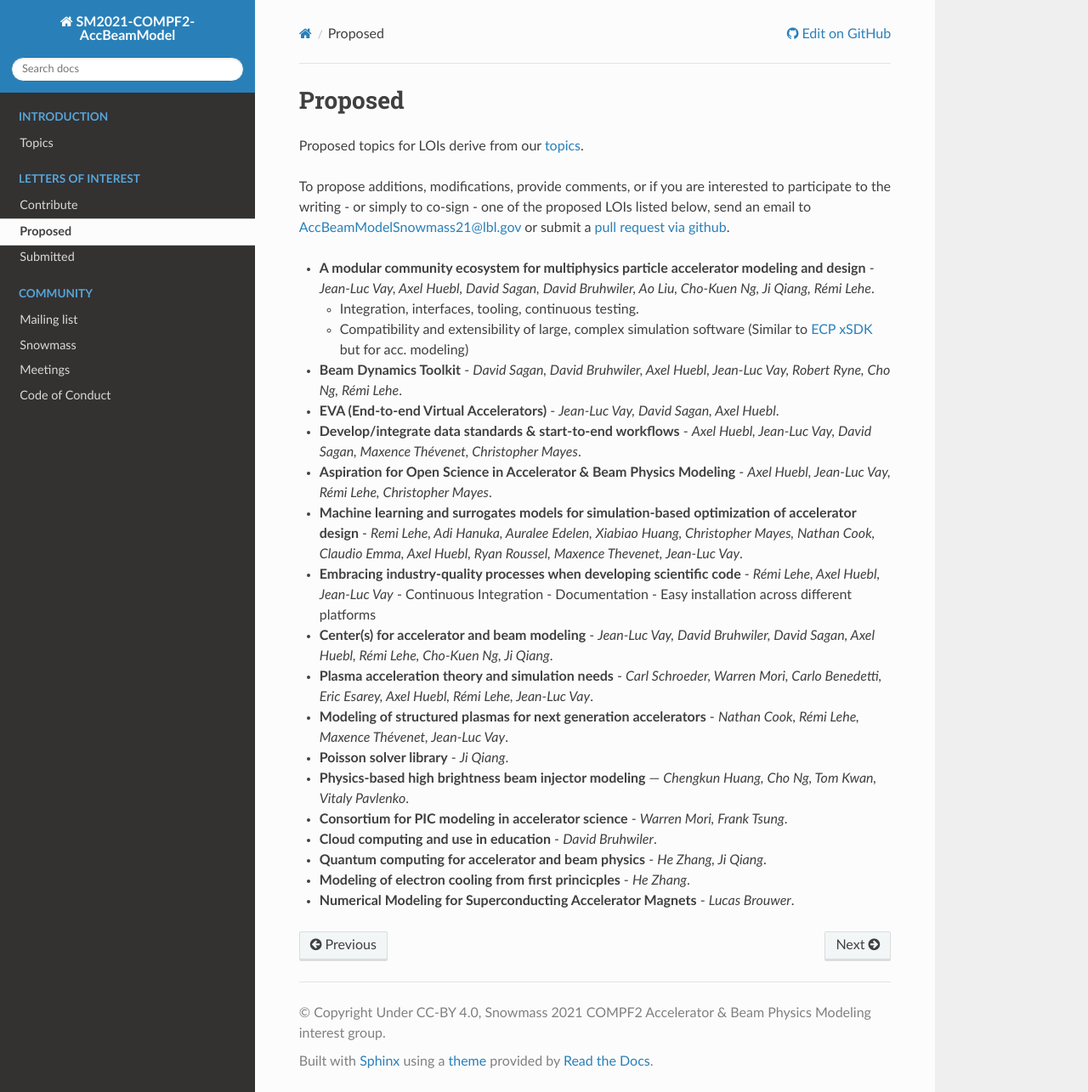
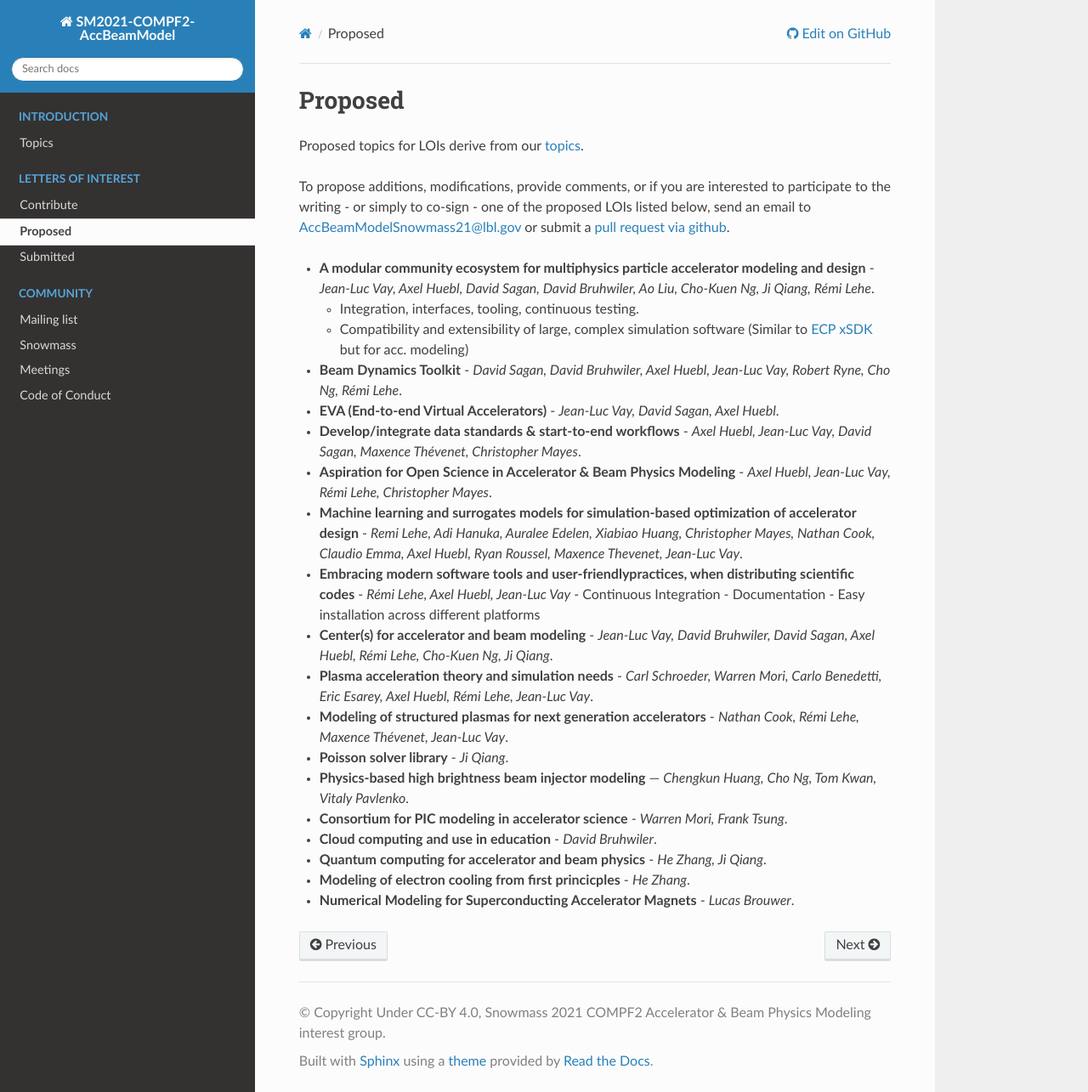
Before and after one commit to snowmass-compf2-accbeammodel/snowmass-compf2-accbeammodel.github.io, a Sphinx documentation site: the page built from docs/source/loi/proposed.rst, in a window 1280 px wide and 1285 px high. Shown: the whole window at 85% size. Built offline with Sphinx 7.4.7 and the Read the Docs theme 2.0.0, drawn with Linux system fonts in a browser that asks for light colours.

Commit message:
Update proposed.rst

```diff
--- a/docs/source/loi/proposed.rst
+++ b/docs/source/loi/proposed.rst
@@ -17,7 +17,7 @@ To propose additions, modifications, provide comments, or if you are interested
 - **Develop/integrate data standards & start-to-end workflows** - *Axel Huebl, Jean-Luc Vay, David Sagan, Maxence Thévenet, Christopher Mayes*.
 - **Aspiration for Open Science in Accelerator & Beam Physics Modeling** - *Axel Huebl, Jean-Luc Vay, Rémi Lehe, Christopher Mayes*.
 - **Machine learning and surrogates models for simulation-based optimization of accelerator design** - *Remi Lehe, Adi Hanuka, Auralee Edelen, Xiabiao Huang, Christopher Mayes, Nathan Cook, Claudio Emma, Axel Huebl, Ryan Roussel, Maxence Thevenet, Jean-Luc Vay*.
-- **Embracing industry-quality processes when developing scientific code** - *Rémi Lehe, Axel Huebl, Jean-Luc Vay*
+- **Embracing modern software tools and user-friendlypractices, when distributing scientific codes** - *Rémi Lehe, Axel Huebl, Jean-Luc Vay*
   - Continuous Integration
   - Documentation
   - Easy installation across different platforms
```
